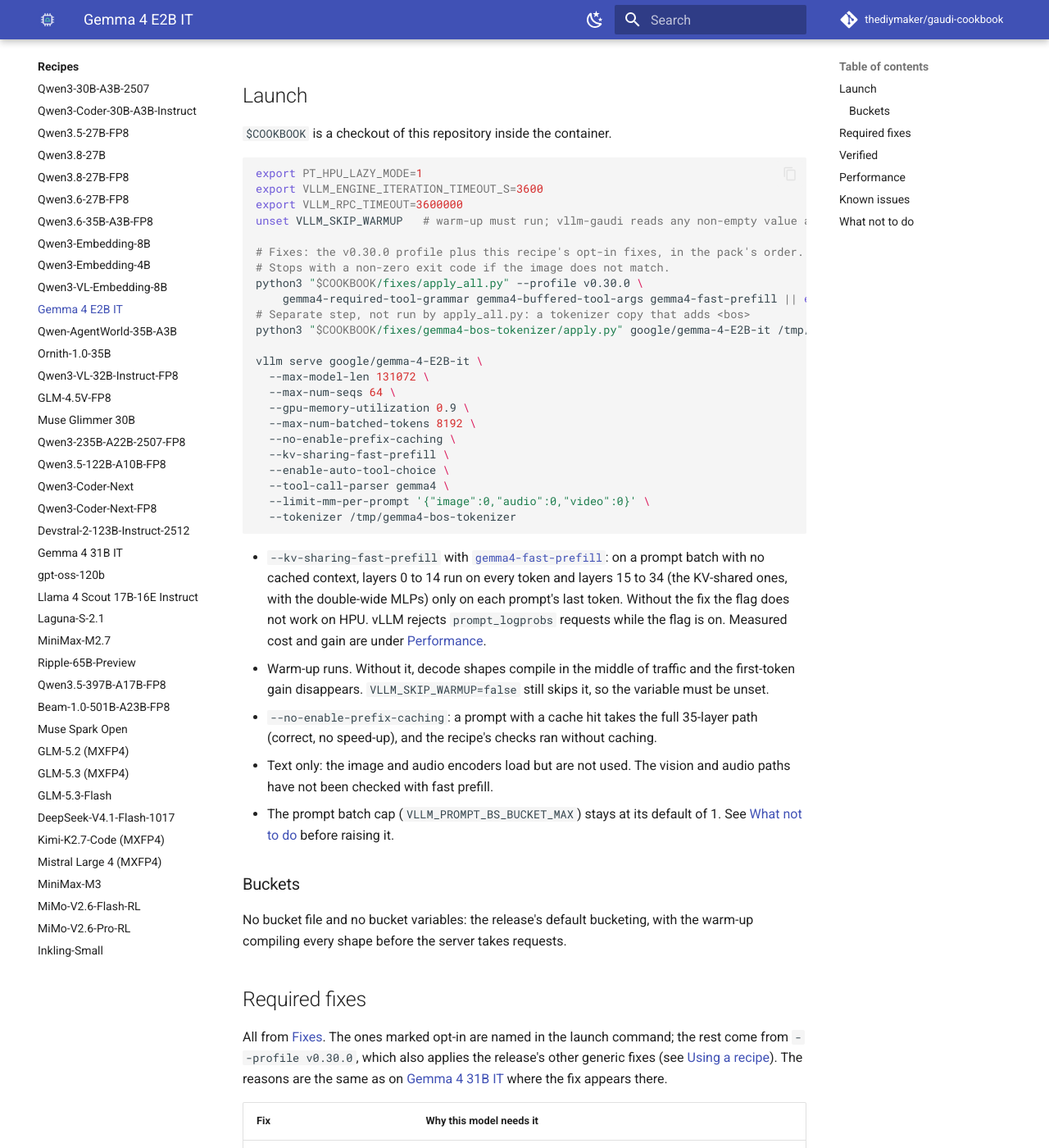
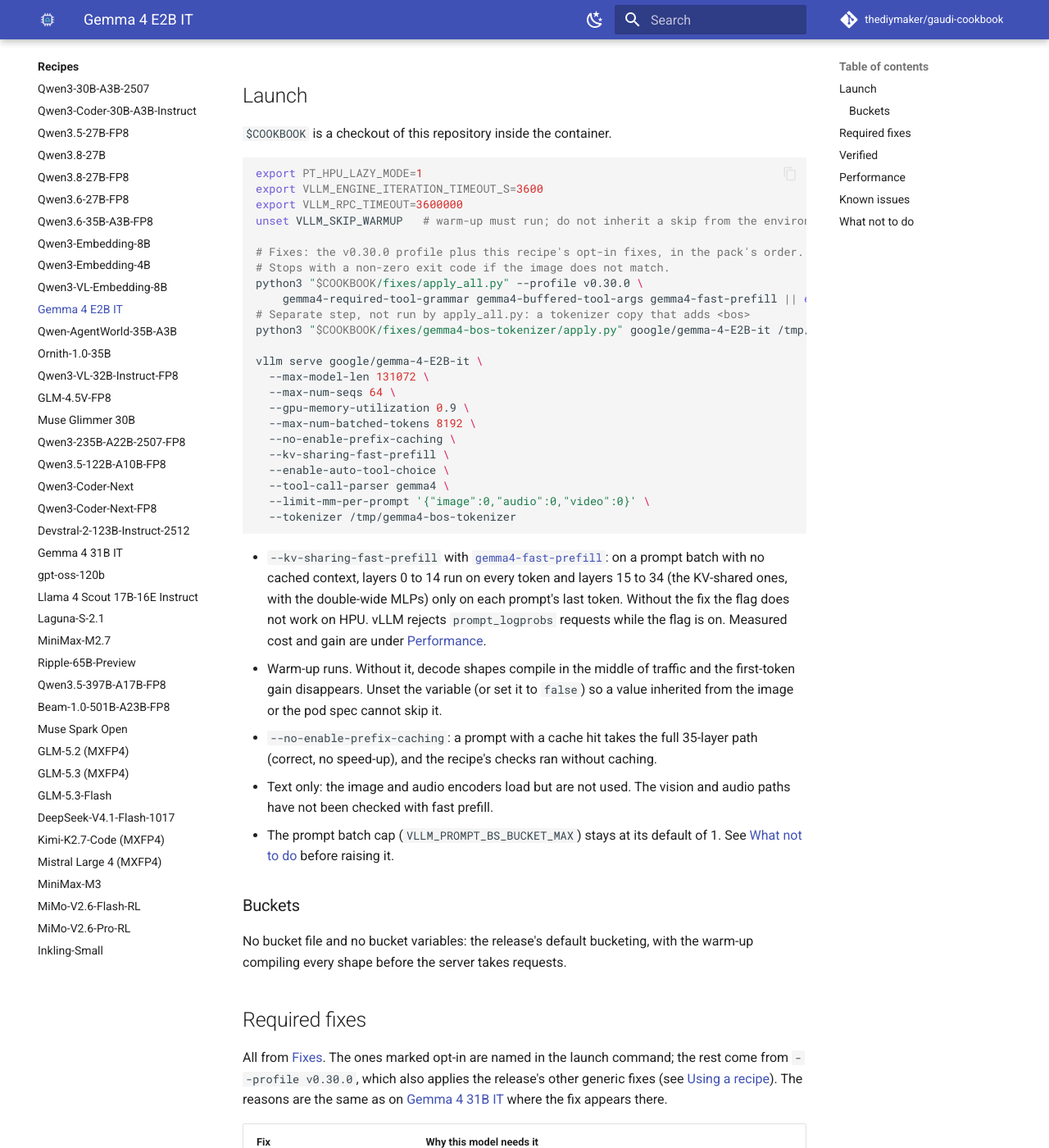
Before and after one commit to thediymaker/gaudi-cookbook, an MkDocs documentation site: the page built from docs/recipes/gemma-4-e2b-it.md, in a window 1280 px wide and 1400 px high, scrolled down 692 px. Shown: the whole window at 82% size. Built offline with MkDocs 1.6.1 and Material for MkDocs 9.7.7, drawn with Linux system fonts in a browser that asks for light colours; comment, search, counter and statistics services are not loaded; some of the changed text lies outside the part shown.

Commit message:
Correct the Gemma 4 E2B warm-up note and the Kimi catalog card

```diff
--- a/docs/recipes/gemma-4-e2b-it.md
+++ b/docs/recipes/gemma-4-e2b-it.md
@@ -24,7 +24,7 @@ checkpoint's full 131,072-token context.
 export PT_HPU_LAZY_MODE=1
 export VLLM_ENGINE_ITERATION_TIMEOUT_S=3600
 export VLLM_RPC_TIMEOUT=3600000
-unset VLLM_SKIP_WARMUP   # warm-up must run; vllm-gaudi reads any non-empty value as true
+unset VLLM_SKIP_WARMUP   # warm-up must run; do not inherit a skip from the environment
 
 # Fixes: the v0.30.0 profile plus this recipe's opt-in fixes, in the pack's order.
 # Stops with a non-zero exit code if the image does not match.
@@ -52,7 +52,8 @@ vllm serve google/gemma-4-E2B-it \
   flag does not work on HPU. vLLM rejects `prompt_logprobs` requests while the flag is on.
   Measured cost and gain are under [Performance](#performance).
 - Warm-up runs. Without it, decode shapes compile in the middle of traffic and the first-token gain
-  disappears. `VLLM_SKIP_WARMUP=false` still skips it, so the variable must be unset.
+  disappears. Unset the variable (or set it to `false`) so a value inherited from the image or
+  the pod spec cannot skip it.
 - `--no-enable-prefix-caching`: a prompt with a cache hit takes the full 35-layer path (correct, no
   speed-up), and the recipe's checks ran without caching.
 - Text only: the image and audio encoders load but are not used. The vision and audio paths have
```
Also changed, not shown: other parts of docs/recipes/gemma-4-e2b-it.md (+1 -1 lines), 2 other files.
